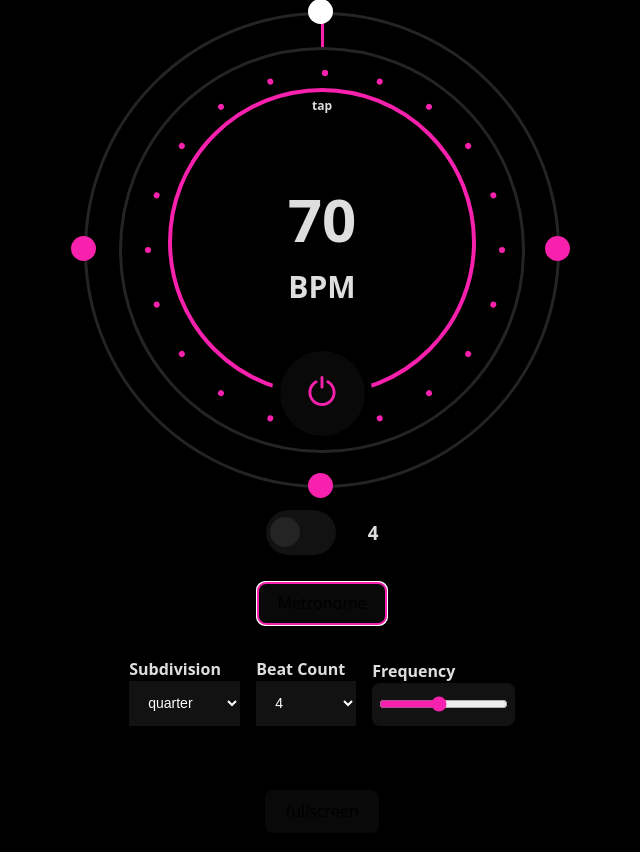
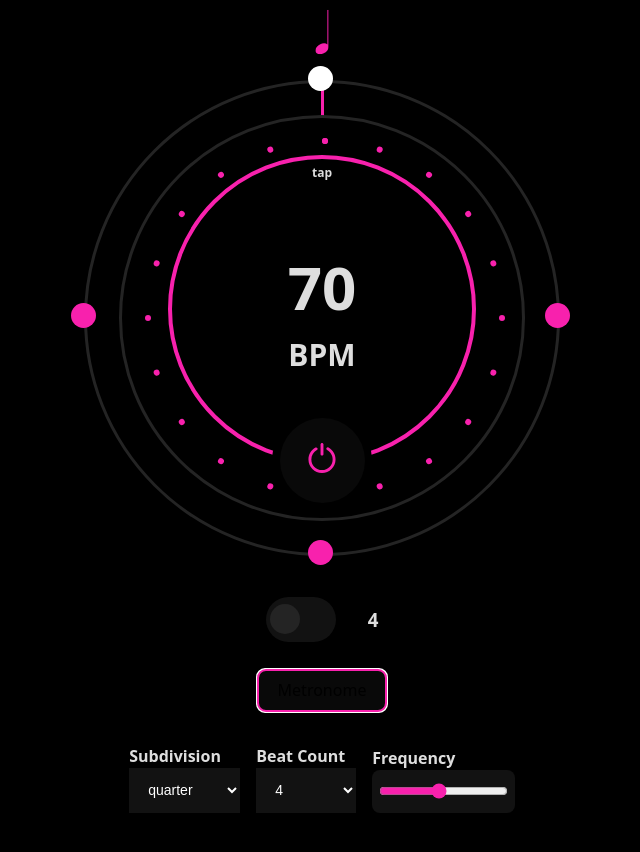
Before and after one commit to jonah-butler/metronome, a React (Vite) app: page / in a window 1280 px wide. Shown: the top 852 px of the page, without its empty margins (318-958 px from the left). Built offline with nearby package versions, Linux system fonts and the light colour scheme.

Commit message:
fixed a number of bugs

```diff
--- a/src/App.css
+++ b/src/App.css
@@ -1,7 +1,7 @@
 #root {
   max-width: 1280px;
   margin: 0 auto;
-  /* margin-top: 25px; */
+  margin-top: 5rem;
   text-align: center;
   display: flex;
   flex-direction: column;
@@ -95,6 +95,7 @@ button.inactive {
   align-items: center;
   gap: 2rem;
   margin-bottom: 1rem;
+  margin-top: 2rem;
 }
 
 .polyrhtyhm-beatcount-container {
@@ -105,7 +106,7 @@ button.inactive {
   position: absolute;
   border-radius: 5px;
   padding: 5px;
-  top: -30px;
+  top: -45px;
   left: 50%;
   transform: translate(-50%, -50%);
 }
--- a/src/App.tsx
+++ b/src/App.tsx
@@ -56,6 +56,7 @@ function App() {
       Subdivisions[subdivision.value as keyof typeof Subdivisions],
   ).fill(1);
   const [totalBeats, setTotalBeats] = useState<BeatState[]>(defaultBeats);
+  const totalBeatsRef = useRef<BeatState[]>(defaultBeats);
 
   /**
    * +++++++++++++++++
@@ -77,6 +78,7 @@ function App() {
   ).fill(1);
   const [totalPolyBeats, setTotalPolyBeats] =
     useState<BeatState[]>(defaultPolyBeats);
+  const totalPolyBeatsRef = useRef<BeatState[]>(defaultPolyBeats);
   /**
    * ++++++++++
    * App State
@@ -145,17 +147,18 @@ function App() {
     const osc = new Oscillator(conductor.current.audioCtx, frequency);
 
     conductor.current.removeRhythms();
+
     const updateRhythm = new Rhythm({
       subdivision: Subdivisions[subdivision.value as keyof typeof Subdivisions],
       sound: osc,
       beats: parseInt(beatCount.value),
-      state: totalBeats,
+      // state: defaultBeats, // non-reactive
+      state: totalBeatsRef.current,
     });
 
     conductor.current.addRhythm(updateRhythm);
 
     if (usePolyrhythm) {
-      console.log('updating poly rhythm: ', totalPolyBeats);
       const polyOsc = new Oscillator(conductor.current.audioCtx, polyFrequency);
 
       const polyRhythm = new Rhythm({
@@ -164,7 +167,8 @@ function App() {
         sound: polyOsc,
         beats: parseInt(beatCount.value),
         poly: parseInt(polyBeatCount.value),
-        state: totalPolyBeats,
+        // state: defaultPolyBeats, // non-reactive
+        state: totalPolyBeatsRef.current,
       });
 
       polyRhythm.on('beatChange', (beat: number): void => {
@@ -196,8 +200,10 @@ function App() {
     polyBeatCount,
     polyFrequency,
     polySubdivision,
-    totalBeats,
-    totalPolyBeats,
+    // defaultBeats,
+    // defaultPolyBeats,
+    // totalBeats,
+    // totalPolyBeats,
   ]);
 
   function toggleMetronome(): void {
@@ -216,56 +222,75 @@ function App() {
     const newSubdivision =
       subdivisionData.find((s) => s.value === value) || subdivisionData[0];
 
-    // might have timing issue here...
-    setSubdivision(newSubdivision);
-
     const newTotalBeats = new Array(
       parseInt(beatCount.value) /
         Subdivisions[newSubdivision.value as keyof typeof Subdivisions],
     ).fill(1);
 
-    setTotalBeats(newTotalBeats);
+    if (conductor.current) {
+      const rhythm = conductor.current.getRhythm(0);
+      rhythm.resetState(newTotalBeats); // updates rhythm state
+    }
+
+    totalBeatsRef.current = newTotalBeats; // used in useEffect
+    setTotalBeats(newTotalBeats); // updates UI
+    setSubdivision(newSubdivision);
   }
 
   function updatePolySubdivision(value: string): void {
     const newSubdivision =
       subdivisionData.find((s) => s.value === value) || subdivisionData[0];
-    setPolySubdivision(newSubdivision);
 
     const newTotalBeats = new Array(
       parseInt(polyBeatCount.value) /
         Subdivisions[newSubdivision.value as keyof typeof Subdivisions],
     ).fill(1);
 
-    setTotalPolyBeats(newTotalBeats);
+    if (conductor.current) {
+      const rhythm = conductor.current.getRhythm(1);
+      rhythm.resetState(newTotalBeats); // updates rhythm state
+    }
+
+    totalPolyBeatsRef.current = newTotalBeats; // used in useEffect
+    setTotalPolyBeats(newTotalBeats); // updates UI
+    setPolySubdivision(newSubdivision);
   }
 
   function updateBeatCount(value: string): void {
-    setBeatCount(
-      beatCountData.find((b) => b.value === value) || beatCountData[3],
-    );
-
     const newTotalBeats = new Array(
       parseInt(value) /
         Subdivisions[subdivision.value as keyof typeof Subdivisions],
     ).fill(1);
 
+    if (conductor.current) {
+      const rhythm = conductor.current.getRhythm(0);
+      rhythm.resetState(newTotalBeats);
+    }
+
+    totalBeatsRef.current = newTotalBeats;
     setTotalBeats(newTotalBeats);
+    setBeatCount(
+      beatCountData.find((b) => b.value === value) || beatCountData[3],
+    );
   }
 
   function updatePolyBeatCount(value: string): void {
-    setPolyBeatCount(
-      beatCountData.find((b) => b.value === value) || beatCountData[3],
-    );
-
     const newTotalBeats = new Array(
       parseInt(value) /
         Subdivisions[subdivision.value as keyof typeof Subdivisions],
     ).fill(1);
 
-    console.log('new total poly beats: ', newTotalBeats);
+    if (conductor.current) {
+      const rhythm = conductor.current.getRhythm(1);
+      rhythm.resetState(newTotalBeats);
+    }
 
+    totalPolyBeatsRef.current = newTotalBeats;
+    console.log(totalPolyBeatsRef.current);
     setTotalPolyBeats(newTotalBeats);
+    setPolyBeatCount(
+      beatCountData.find((b) => b.value === value) || beatCountData[3],
+    );
   }
 
   function updateUsePolyrhythm(usePoly: boolean): void {
@@ -282,6 +307,11 @@ function App() {
     );
   }
 
+  /**
+   * +++++++++++
+   * Fullscreen
+   * +++++++++++
+   */
   async function toggleFullscreen(): Promise<void> {
     if (!document.fullscreenElement) {
       try {
@@ -294,14 +324,38 @@ function App() {
     }
   }
 
+  /**
+   * ++++++++++++++++++++
+   * Beat Sequencer Click
+   * ++++++++++++++++++++
+   */
   const handleBeatClick = (i: number): void => {
-    totalBeats[i] = Math.abs(totalBeats[i] - 1) as BeatState;
-    console.log(totalBeats);
+    const state = Math.abs(totalBeats[i] - 1) as BeatState;
+    setTotalBeats((prev) => {
+      return prev.map((value, index) => (index === i ? state : value));
+    });
+
+    if (conductor.current) {
+      const rhythm = conductor.current.getRhythm(0);
+      rhythm.updateState(i, state);
+    }
   };
 
+  /**
+   * ++++++++++++++++++++++++++
+   * Poly Beat Sequencer Click
+   * ++++++++++++++++++++++++++
+   */
   const handlePolyBeatClick = (i: number): void => {
-    totalPolyBeats[i] = Math.abs(totalPolyBeats[i] - 1) as BeatState;
-    console.log('total poly beats: ', totalPolyBeats);
+    const state = Math.abs(totalPolyBeats[i] - 1) as BeatState;
+    setTotalPolyBeats((prev) => {
+      return prev.map((value, index) => (index === i ? state : value));
+    });
+
+    if (conductor.current) {
+      const rhythm = conductor.current.getRhythm(1);
+      rhythm.updateState(i, state);
+    }
   };
 
   // move to hook
@@ -339,6 +393,8 @@ function App() {
           }
           handleBeatClick={handleBeatClick}
           handlePolyBeatClick={handlePolyBeatClick}
+          totalBeats={totalBeats}
+          totalPolyBeats={totalPolyBeats}
         />
       </section>
       <section className="spinner-container" style={{ display: 'none' }}>
--- a/src/components/BPM-Grid.tsx
+++ b/src/components/BPM-Grid.tsx
@@ -1,5 +1,6 @@
 import { useEffect, useRef } from 'react';
 import '../css/BPM-Grid.css';
+import type { BeatState } from '../timing_engine/rhythm.types';
 
 interface BPMGridProps {
   isRunning: boolean;
@@ -8,17 +9,19 @@ interface BPMGridProps {
   currentBeat: number;
   smallVersion?: boolean;
   subdivision: number;
+  totalBeats: BeatState[];
   handleBeatClick: (index: number) => void;
 }
 
 function BPMGrid({
   isRunning,
-  bpm,
+  // bpm,
   beats,
   currentBeat,
   smallVersion,
   subdivision,
   handleBeatClick,
+  totalBeats,
 }: BPMGridProps) {
   useEffect(() => {
     if (!clockArm.current) return;
@@ -43,17 +46,27 @@ function BPMGrid({
       className={`grid-container ${smallVersion ? 'small' : ''}`}
       style={{ '--beats': beats / subdivision } as React.CSSProperties}
     >
-      {!smallVersion && (
+      {/* {!smallVersion && (
         <section
           ref={clockArm}
           className={`${isRunning ? 'running' : ''} grid-container__clock-arm`}
           style={{ '--tempo': `${(60 / bpm) * beats}s` } as React.CSSProperties}
         ></section>
-      )}
-      {Array.from(Array(beats / subdivision), (_x, i) => {
+      )} */}
+      {/* {Array.from(Array(beats / subdivision), (_x, i) => {
         return (
           <div
             className={`dot${isSameBeat(i) ? ' active' : ''} ${isSubdividedNote((beats / (beats / subdivision)) * i) ? 'subdivision' : ''}`}
+            key={i}
+            style={{ '--i': i } as React.CSSProperties}
+            onClick={() => handleBeatClick(i)}
+          ></div>
+        );
+      })} */}
+      {totalBeats.map((beat, i) => {
+        return (
+          <div
+            className={`dot${isSameBeat(i) ? ' active' : ''} ${isSubdividedNote((beats / (beats / subdivision)) * i) ? 'subdivision' : ''} ${beat === 0 ? 'off' : ''}`}
             key={i}
             style={{ '--i': i } as React.CSSProperties}
             onClick={() => handleBeatClick(i)}
--- a/src/components/Display.tsx
+++ b/src/components/Display.tsx
@@ -1,4 +1,6 @@
+import { useRef } from 'react';
 import '../css/Display.css';
+import type { BeatState } from '../timing_engine/rhythm.types';
 import BPMGrid from './BPM-Grid';
 import BPMSpinner from './BPM-Spinner';
 
@@ -12,6 +14,8 @@ interface DisplayProps {
   usePoly: boolean;
   subdivision: number;
   polySubdivision: number;
+  totalBeats: BeatState[];
+  totalPolyBeats: BeatState[];
   updateBPM: (value: number) => void;
   togglePlayback: () => void;
   handleBeatClick: (i: number) => void;
@@ -32,7 +36,11 @@ function Display({
   polySubdivision,
   handleBeatClick,
   handlePolyBeatClick,
+  totalBeats,
+  totalPolyBeats,
 }: DisplayProps) {
+  const clockArm = useRef<HTMLDivElement | null>(null);
+
   return (
     <div className="display_container">
       <section className="grid-outer-container">
@@ -42,6 +50,7 @@ function Display({
           beats={beats}
           currentBeat={currentBeat}
           subdivision={subdivision}
+          totalBeats={totalBeats}
           handleBeatClick={(i: number) => handleBeatClick(i)}
         />
         <BPMSpinner
@@ -59,9 +68,15 @@ function Display({
             currentBeat={polyBeat}
             smallVersion={true}
             subdivision={polySubdivision}
+            totalBeats={totalPolyBeats}
             handleBeatClick={(i: number) => handlePolyBeatClick(i)}
           />
         )}
+        <section
+          ref={clockArm}
+          className={`${isRunning ? 'running' : ''} grid-container__clock-arm`}
+          style={{ '--tempo': `${(60 / bpm) * beats}s` } as React.CSSProperties}
+        ></section>
       </section>
     </div>
   );
--- a/src/css/BPM-Grid.css
+++ b/src/css/BPM-Grid.css
@@ -11,13 +11,23 @@
   pointer-events: none;
 }
 
-.grid-container__clock-arm {
+/* .grid-container__clock-arm {
   width: 3px;
   height: 50%;
   background: #f821ad;
   transform-origin: bottom center;
   position: relative;
   z-index: -1;
+} */
+
+.grid-container__clock-arm {
+  width: 3px;
+  height: 50%;
+  background: #f821ad;
+  transform-origin: bottom center;
+  position: absolute;
+  z-index: 3;
+  top: 0;
 }
 
 .grid-container__clock-arm.running {
@@ -50,9 +60,16 @@
   pointer-events: auto;
 }
 
+.grid-container .dot.off {
+  background-color: #393439ff !important;
+}
+.grid-container .dot.off:hover {
+  background-color: white !important;
+}
+
 /* .grid-container .dot:active {
   transform: rotate(calc(360deg / var(--beats) * var(--i) - 90deg))
-    translate(237px) rotate(calc(-360deg / var(--beats) * var(--i))) scale(0.8); /* <-- added at the end */
+    translate(237px) rotate(calc(-360deg / var(--beats) * var(--i))) scale(0.8); /* <-- added at the end
 } */
 
 .grid-container .dot.active:hover,
@@ -206,6 +223,6 @@
   }
 
   .grid-outer-container {
-    height: 350px;
+    height: 325px;
   }
 }
--- a/src/css/BPM-Spinner.css
+++ b/src/css/BPM-Spinner.css
@@ -6,7 +6,7 @@
   width: fit-content;
   /* height: 420px; */
   touch-action: none;
-  z-index: 5;
+  z-index: 4;
 }
 
 .bpm-spinner__rotary {
--- a/src/css/Display.css
+++ b/src/css/Display.css
@@ -10,6 +10,6 @@
   justify-content: center;
   align-items: center;
   width: fit-content;
-  height: 500px;
+  height: 475px;
   z-index: 10;
 }
--- a/src/timing_engine/conductor.ts
+++ b/src/timing_engine/conductor.ts
@@ -91,4 +91,8 @@ export class Conductor extends EventEmitter {
     }
     return this.isRunning;
   }
+
+  getRhythm(index: number): Rhythm {
+    return this.rhythms[index];
+  }
 }
--- a/src/timing_engine/rhythm.ts
+++ b/src/timing_engine/rhythm.ts
@@ -118,4 +118,12 @@ export class Rhythm extends EventEmitter {
     this.emit('beatChange', 1);
     this.activeOscillators = [];
   }
+
+  updateState(index: number, state: BeatState): void {
+    this.state[index] = state;
+  }
+
+  resetState(state: BeatState[]): void {
+    this.state = state;
+  }
 }
```
